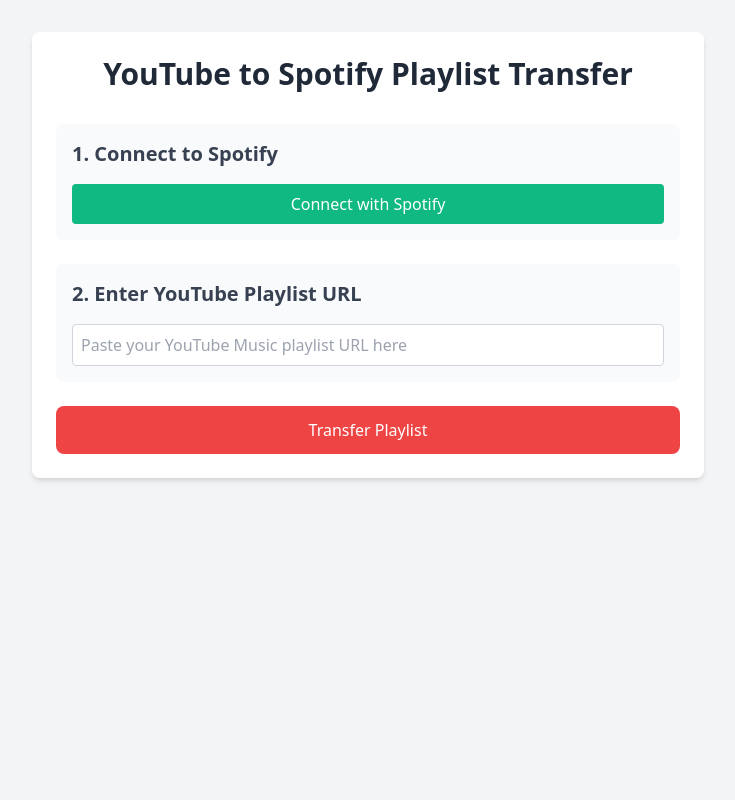
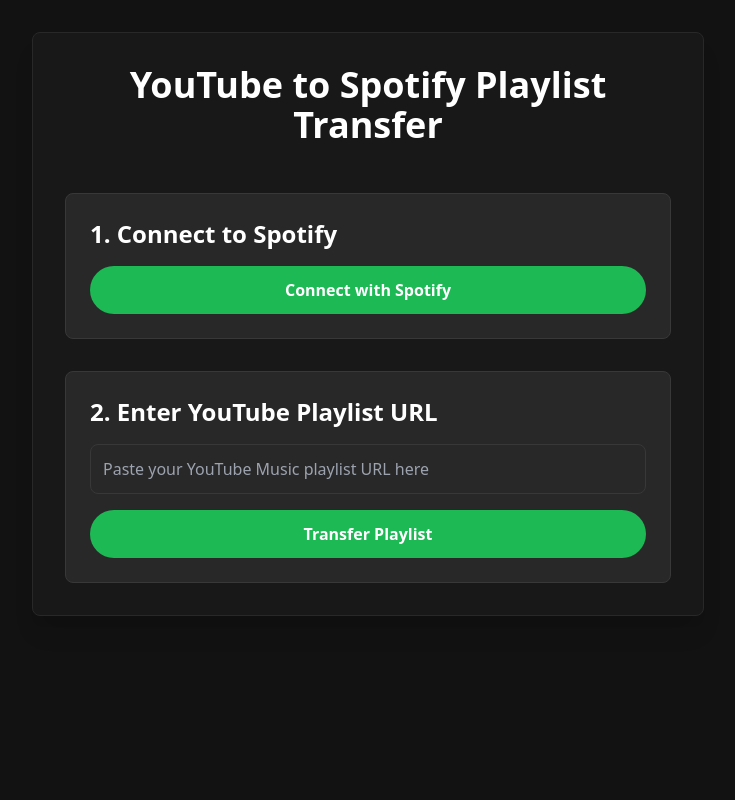
Before and after one commit to BryanGrisales/YoutubeToSpotify, a Flask app: page / in a window 1280 px wide. Shown: the whole page, without its empty margins (272-1007 px from the left). Run offline with Flask 3, Linux system fonts and the light colour scheme; parts of the project's set-up code (start-up, migrations or seed data) failed here and were passed over.

Commit message:
Better look, spotify inspired

```diff
--- a/templates/index.html
+++ b/templates/index.html
@@ -5,56 +5,92 @@
     <meta name="viewport" content="width=device-width, initial-scale=1.0">
     <title>YouTube to Spotify Playlist Transfer</title>
     <link href="https://cdn.jsdelivr.net/npm/tailwindcss@2.2.19/dist/tailwind.min.css" rel="stylesheet">
+    <style>
+        body {
+            background-color: #121212;
+            color: #ffffff;
+        }
+        .spotify-container {
+            background-color: #181818;
+            border: 1px solid #282828;
+        }
+        .spotify-input {
+            background-color: #282828;
+            border: 1px solid #383838;
+            color: #ffffff;
+        }
+        .spotify-input:focus {
+            border-color: #1DB954;
+            outline: none;
+            ring: 2px;
+            ring-color: #1DB954;
+        }
+        .spotify-button {
+            background-color: #1DB954;
+            transition: all 0.3s ease;
+        }
+        .spotify-button:hover {
+            background-color: #1ed760;
+            transform: scale(1.02);
+        }
+        .spotify-section {
+            background-color: #282828;
+            border: 1px solid #383838;
+        }
+    </style>
 </head>
-<body class="bg-gray-100 min-h-screen">
-    <div class="container mx-auto px-4 py-8">
-        <div class="max-w-2xl mx-auto bg-white rounded-lg shadow-md p-6">
-            <h1 class="text-3xl font-bold text-center mb-8 text-gray-800">YouTube to Spotify Playlist Transfer</h1>
+<body class="min-h-screen py-8">
+    <div class="container mx-auto px-4">
+        <div class="max-w-2xl mx-auto spotify-container rounded-lg shadow-xl p-8">
+            <h1 class="text-4xl font-bold text-center mb-12 text-white">YouTube to Spotify Playlist Transfer</h1>
 
-            <div class="space-y-6">
+            <div class="space-y-8">
                 <!-- Spotify Authentication Section -->
-                <div class="bg-gray-50 p-4 rounded-lg">
-                    <h2 class="text-xl font-semibold mb-4 text-gray-700">1. Connect to Spotify</h2>
+                <div class="spotify-section p-6 rounded-lg">
+                    <h2 class="text-2xl font-semibold mb-4">1. Connect to Spotify</h2>
                     <div id="spotifyAuth" class="text-center">
-                        <button id="spotifyAuthBtn" class="w-full bg-green-500 text-white py-2 px-4 rounded hover:bg-green-600 transition duration-200">
+                        <button id="spotifyAuthBtn" class="spotify-button w-full text-white py-3 px-6 rounded-full font-bold">
                             Connect with Spotify
                         </button>
                     </div>
                     <div id="spotifyConnected" class="hidden">
                         <div class="flex items-center justify-between">
-                            <span class="text-green-600">✓ Connected to Spotify</span>
-                            <button id="disconnectSpotify" class="text-sm text-red-500 hover:text-red-600">Disconnect</button>
+                            <span class="text-green-400">✓ Connected to Spotify</span>
+                            <button id="disconnectSpotify" class="text-sm text-red-400 hover:text-red-300">Disconnect</button>
                         </div>
                     </div>
                 </div>
 
                 <!-- YouTube Playlist Section -->
-                <div class="bg-gray-50 p-4 rounded-lg">
-                    <h2 class="text-xl font-semibold mb-4 text-gray-700">2. Enter YouTube Playlist URL</h2>
-                    <input type="text" id="playlistUrl" placeholder="Paste your YouTube Music playlist URL here"
-                           class="w-full p-2 border border-gray-300 rounded focus:outline-none focus:ring-2 focus:ring-red-500">
+                <div class="spotify-section p-6 rounded-lg">
+                    <h2 class="text-2xl font-semibold mb-4">2. Enter YouTube Playlist URL</h2>
+                    <input type="text" id="playlistUrl"
+                           placeholder="Paste your YouTube Music playlist URL here"
+                           class="spotify-input w-full p-3 rounded-lg mb-4">
+
+                    <button id="transferBtn" class="spotify-button w-full text-white py-3 px-6 rounded-full font-bold">
+                        Transfer Playlist
+                    </button>
                 </div>
 
-                <!-- Transfer Button -->
-                <button id="transferBtn" class="w-full bg-red-500 text-white py-3 px-4 rounded-lg hover:bg-red-600 transition duration-200 disabled:opacity-50 disabled:cursor-not-allowed">
-                    Transfer Playlist
-                </button>
-
                 <!-- Status Message -->
-                <div id="status" class="text-center text-gray-600 hidden"></div>
+                <div id="status" class="text-center text-gray-300 hidden"></div>
 
                 <!-- Results Section -->
-                <div id="results" class="hidden">
-                    <div class="bg-gray-50 p-4 rounded-lg">
-                        <h2 class="text-xl font-semibold mb-4 text-gray-700">Transfer Results</h2>
-                        <div id="successMessage" class="text-green-600 mb-4"></div>
-                        <div id="notFoundTracks" class="mt-4">
-                            <h3 class="font-semibold text-gray-700 mb-2">Tracks Not Found on Spotify:</h3>
-                            <ul id="notFoundList" class="list-disc list-inside text-gray-600"></ul>
-                        </div>
-                        <div id="playlistLink" class="mt-4">
-                            <a href="#" target="_blank" class="text-blue-500 hover:text-blue-600">Open Playlist on Spotify</a>
-                        </div>
+                <div id="results" class="hidden spotify-section p-6 rounded-lg">
+                    <h2 class="text-2xl font-semibold mb-4">Transfer Results</h2>
+                    <div id="successMessage" class="text-green-400 mb-4"></div>
+                    <div id="notFoundTracks" class="mt-4">
+                        <h3 class="font-semibold mb-2">Tracks Not Found on Spotify:</h3>
+                        <ul id="notFoundList" class="list-disc list-inside text-gray-300"></ul>
+                    </div>
+                    <div id="playlistLink" class="mt-6">
+                        <a href="#" target="_blank" class="text-green-400 hover:text-green-300 flex items-center justify-center">
+                            <svg class="w-5 h-5 mr-2" fill="currentColor" viewBox="0 0 20 20">
+                                <path d="M10 18a8 8 0 100-16 8 8 0 000 16zm3.707-8.707l-3-3a1 1 0 00-1.414 1.414L10.586 9H7a1 1 0 100 2h3.586l-1.293 1.293a1 1 0 101.414 1.414l3-3a1 1 0 000-1.414z"/>
+                            </svg>
+                            Open Playlist on Spotify
+                        </a>
                     </div>
                 </div>
             </div>
```
